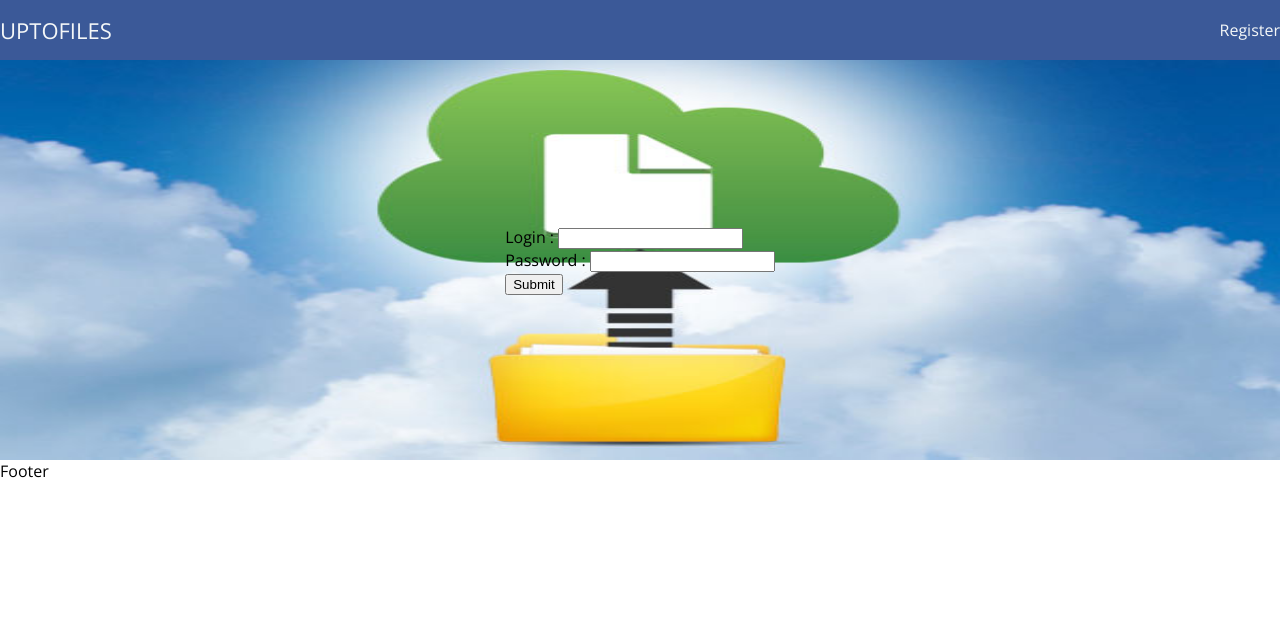
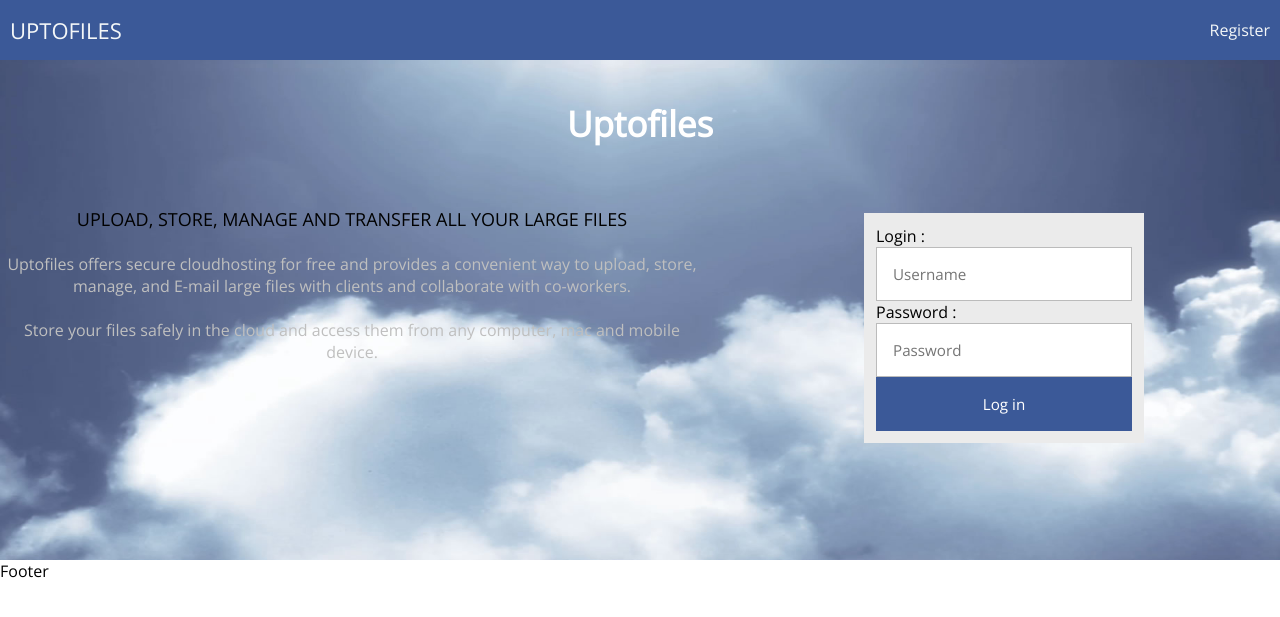
Before and after one commit to remy-peyre/Filer3, a PHP site: template views/login.html.twig in a window 1280 px wide. Shown: the top 617 px of the page. Run offline with PHP 8.4, Linux system fonts and the light colour scheme; the template is opened without the code that fills it, so the values that code supplies are empty; some libraries are stand-ins or nearby versions.

Commit message:
custom login view

```diff
--- a/assets/style/style.scss
+++ b/assets/style/style.scss
@@ -33,13 +33,14 @@ header{
         width: 100%;
         .name_project{
             font-size: 22px;
+            margin-left: 10px;
         }
         .right_part_menu{
             width: auto;
 
             .color_link_menu_right a{
                 color: #f4f7f8;
-
+                margin-right: 10px;
             }
         }
     }
@@ -49,15 +50,83 @@ main{
 
 }
 .login{
-    background-image: url(../image/home.jpg);
+    background-image: url(../image/background.jpeg);
     background-attachment: local;
     background-size: 100% 100%;
     height: 500px;
     display: flex;
-    flex-direction: row;
-    flex-wrap: wrap;
-    justify-content: center;
-    align-items: center;
+    flex-direction: column;
     width: 100%;
-    height: 400px;
+
+    h2{
+        color: white;
+        font-size: 35px;
+        margin-bottom: 15px;
+        width: 100%;
+        text-align: center;
+        margin-top: 40px;
+    }
+    .container_login{
+        display: inline-flex;
+        width: 100%;
+        .description_login{
+            width: 55%;
+            text-align: center;
+            color: #bfbfbf;
+            margin-top: 45px;
+
+            .color_important_p{
+                color: black;
+                font-size: 18px;
+            }
+        }
+
+        .login-container {
+            background: #ebebeb;
+            padding: 12px;
+            width: 100%;
+        }
+
+        .login_part {
+            margin: auto;
+            margin-top: 4%;
+        }
+        .login_part p {
+            padding: 12px;
+            margin: auto;
+        }
+        .login_part input {
+            box-sizing: border-box;
+            display: block;
+            width: 100%;
+            border-width: 1px;
+            border-style: solid;
+            padding: 16px;
+            outline: 0;
+            font-family: inherit;
+            font-size: 0.95em;
+        }
+        .login_part input[type="text"],
+        .login_part input[type="password"] {
+            background: #fff;
+            border-color: #bbb;
+            color: #555;
+        }
+        .login_part input[type="text"]:focus,
+        .login_part input[type="password"]:focus {
+            border-color: #888;
+        }
+        .login_part input[type="submit"] {
+            background: #3B5998;
+            border-color: transparent;
+            color: #fff;
+            cursor: pointer;
+        }
+        .login_part input[type="submit"]:hover {
+            background: #17c;
+        }
+        .login_part input[type="submit"]:focus {
+            border-color: #05a;
+        }
+    }
 }
--- a/views/layout.html.twig
+++ b/views/layout.html.twig
@@ -41,9 +41,8 @@
             <p class="error">Error : {{ error }}</p>
             {% endif %}
 
-            <div>
+
                 {% block content %}{% endblock %}
-            </div>
         </main>
 
         <footer>Footer</footer>
--- a/views/login.html.twig
+++ b/views/login.html.twig
@@ -7,10 +7,33 @@
             {{ error }}<br>
         {% endfor %}
     </div>
-    <form action="?action=login" method="POST">
-        Login : <input type="text" name="username"><br>
-        Password : <input type="password" name="password"><br>
-        <input type="submit">
-    </form>
+
+    <h2>Uptofiles </h2>
+    <div class="container_login">
+        <div class="description_login">
+            <p class="color_important_p">UPLOAD, STORE, MANAGE AND TRANSFER ALL YOUR LARGE FILES</p>
+            <br>
+            <p>Uptofiles offers secure cloudhosting for free and provides a convenient way to upload, store, manage, and E-mail large files with clients and collaborate with co-workers.</p>
+            <br>
+            <p>Store your files safely in the cloud and access them from any computer, mac and mobile device.</p>
+        </div>
+
+        <div class="login_part">
+            <div class="login-triangle"></div>
+
+            <form class="form_login login-container" action="?action=login" method="POST">
+                Login : <input type="text" name="username" placeholder="Username">
+                Password : <input type="password" name="password" placeholder="Password">
+                <input type="submit" value="Log in">
+            </form>
+        </div>
+
+
+
+
+
+
+    </div>
+
 </section>
 {% endblock %}
--- a/web/style/style.css
+++ b/web/style/style.css
@@ -34,26 +34,92 @@ header nav {
 }
 header nav .name_project {
   font-size: 22px;
+  margin-left: 10px;
 }
 header nav .right_part_menu {
   width: auto;
 }
 header nav .right_part_menu .color_link_menu_right a {
   color: #f4f7f8;
+  margin-right: 10px;
 }
 
 .login {
-  background-image: url(../image/home.jpg);
+  background-image: url(../image/background.jpeg);
   background-attachment: local;
   background-size: 100% 100%;
   height: 500px;
   display: flex;
-  flex-direction: row;
-  flex-wrap: wrap;
-  justify-content: center;
-  align-items: center;
+  flex-direction: column;
   width: 100%;
-  height: 400px;
+}
+.login h2 {
+  color: white;
+  font-size: 35px;
+  margin-bottom: 15px;
+  width: 100%;
+  text-align: center;
+  margin-top: 40px;
+}
+.login .container_login {
+  display: inline-flex;
+  width: 100%;
+}
+.login .container_login .description_login {
+  width: 55%;
+  text-align: center;
+  color: #bfbfbf;
+  margin-top: 45px;
+}
+.login .container_login .description_login .color_important_p {
+  color: black;
+  font-size: 18px;
+}
+.login .container_login .login-container {
+  background: #ebebeb;
+  padding: 12px;
+  width: 100%;
+}
+.login .container_login .login_part {
+  margin: auto;
+  margin-top: 4%;
+}
+.login .container_login .login_part p {
+  padding: 12px;
+  margin: auto;
+}
+.login .container_login .login_part input {
+  box-sizing: border-box;
+  display: block;
+  width: 100%;
+  border-width: 1px;
+  border-style: solid;
+  padding: 16px;
+  outline: 0;
+  font-family: inherit;
+  font-size: 0.95em;
+}
+.login .container_login .login_part input[type="text"],
+.login .container_login .login_part input[type="password"] {
+  background: #fff;
+  border-color: #bbb;
+  color: #555;
+}
+.login .container_login .login_part input[type="text"]:focus,
+.login .container_login .login_part input[type="password"]:focus {
+  border-color: #888;
+}
+.login .container_login .login_part input[type="submit"] {
+  background: #3B5998;
+  border-color: transparent;
+  color: #fff;
+  cursor: pointer;
+}
+.login .container_login .login_part input[type="submit"]:hover {
+  background: #17c;
+}
+.login .container_login .login_part input[type="submit"]:focus {
+  border-color: #05a;
 }
 
 /*# sourceMappingURL=style.css.map */
```
Also changed, not shown: web/image/background.jpeg (added), web/image/home.png (added), 1 other file.
